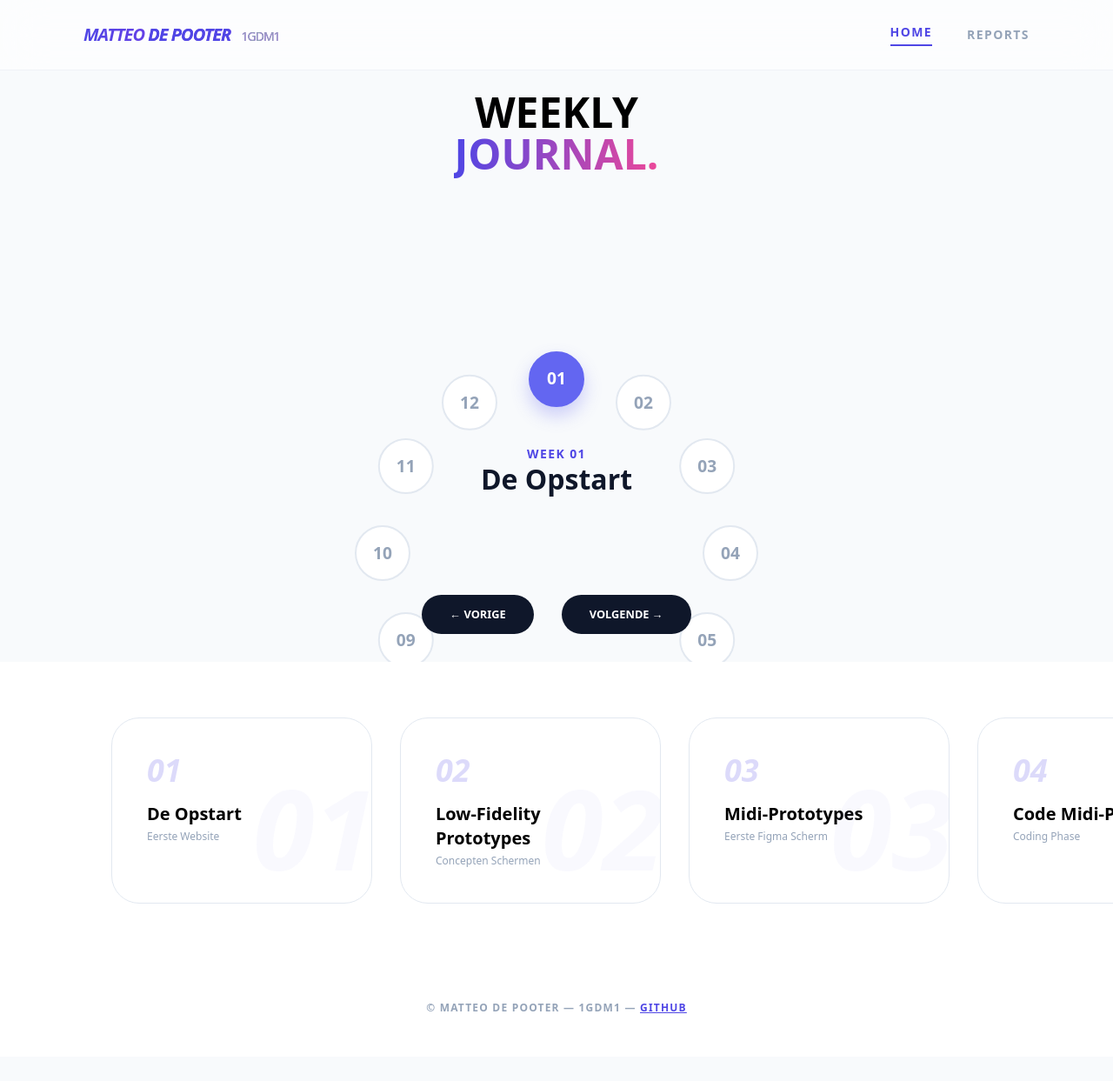
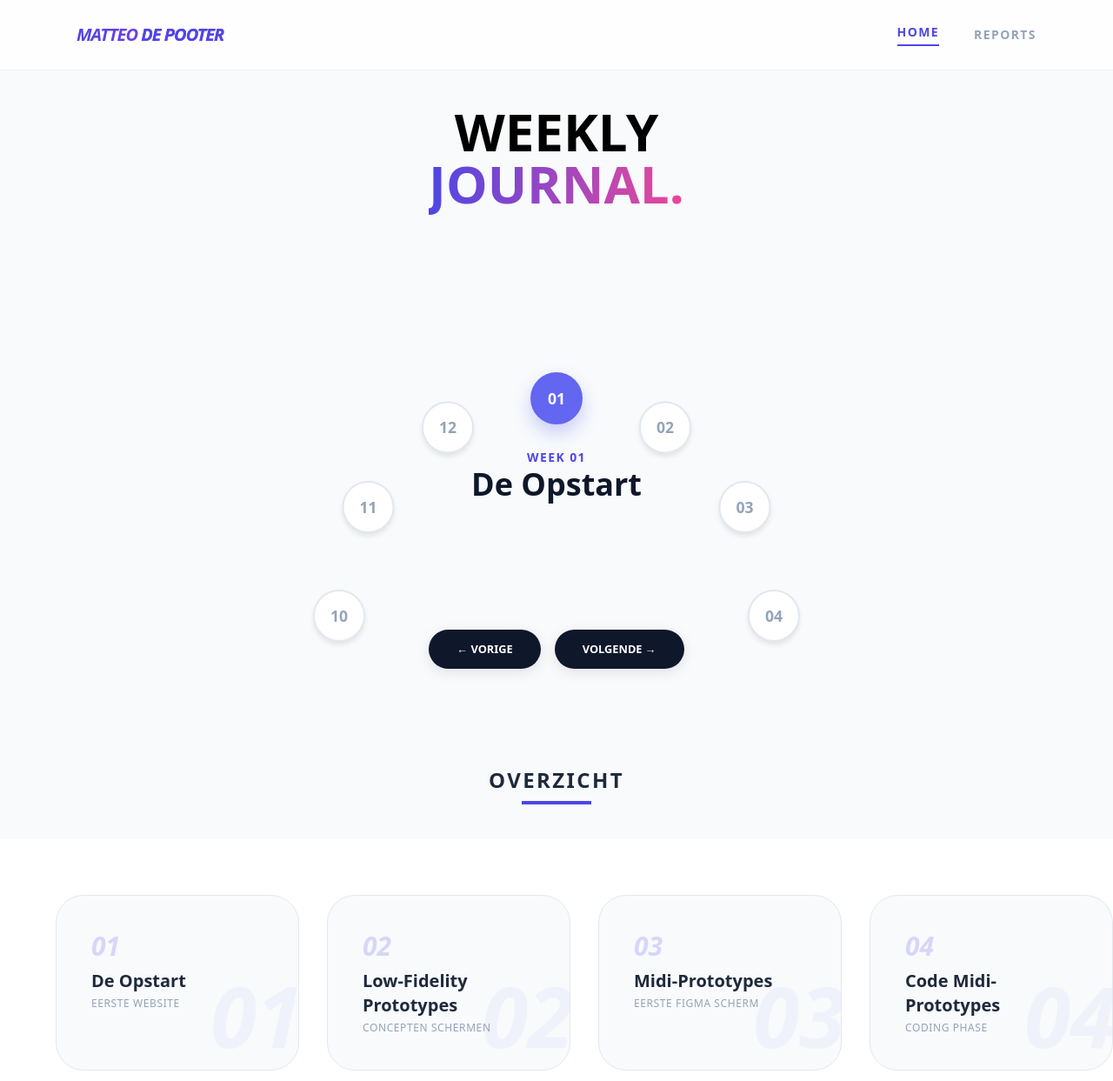
Before and after one commit to MatteoDePooter/Matteo-De-Pooter, a website: page index.html in a window 1280 px wide. Shown: the top 1243 px of the page at 87% size. Before the commit the page ends 1215 px from the top, so only its background shows below. Drawn offline with nearby package versions, Linux system fonts and the light colour scheme.

Commit message:
Update index.html

```diff
--- a/index.html
+++ b/index.html
@@ -7,18 +7,29 @@
   <script src="https://cdn.tailwindcss.com"></script>
   <style>
     :root {
-      --radius: clamp(160px, 25vh, 280px);
+      /* Standaard straal voor desktop */
+      --radius: 250px;
+    }
+
+    /* Media Queries voor verschillende schermgroottes */
+    @media (max-width: 768px) {
+      :root { --radius: 180px; }
+      #info-title { font-size: 1.5rem; }
+    }
+
+    @media (max-width: 480px) {
+      :root { --radius: 140px; }
+      .nav-btn { padding: 0.6rem 1.2rem; font-size: 0.7rem; }
     }
 
     html, body {
-      height: auto; /* Aangepast voor scrollen */
       margin: 0;
       padding: 0;
       overflow-x: hidden;
       background-color: #f8fafc;
+      scroll-behavior: smooth;
     }
 
-    /* Navigatie altijd zichtbaar maken */
     nav {
       position: sticky !important;
       top: 0;
@@ -30,27 +41,29 @@
     }
 
     .hero-fold {
-      height: 85vh;
+      min-height: 90vh;
       display: flex;
       flex-direction: column;
       position: relative;
       overflow: hidden;
+      padding-bottom: 2rem;
     }
 
     #wheel-container {
       position: relative;
       width: 100%;
+      height: 400px; /* Vaste hoogte voor stabiliteit */
       flex-grow: 1;
       display: flex;
       align-items: center;
       justify-content: center;
       cursor: grab;
-      touch-action: none;
+      touch-action: none; /* Voorkomt scrollen tijdens draaien */
     }
 
     #wheel {
       position: absolute;
-      top: 90%;
+      top: 100%; /* Zet het middelpunt aan de onderkant van de container */
       width: 0; height: 0;
       transition: transform 0.8s cubic-bezier(0.16, 1, 0.3, 1);
       user-select: none;
@@ -58,30 +71,21 @@
 
     .center-info {
       position: absolute;
-      top: 70%;
+      top: 65%;
       transform: translateY(-50%);
       text-align: center;
-      z-index: 10; /* Lager dan de klikbare items */
-      width: 80%;
-      max-width: 250px;
-      pointer-events: none; /* Klikken gaat door de tekst naar het wiel */
-    }
-
-    #info-title {
-      font-size: clamp(1.5rem, 4vw, 2rem);
-      font-weight: 800;
-      line-height: 1.1;
-      word-wrap: break-word;
-      margin: 0 auto;
+      z-index: 10;
+      width: 90%;
+      pointer-events: none;
     }
 
     .week-item {
       position: absolute;
       left: 0; top: 0;
-      width: clamp(50px, 8vh, 70px);
-      height: clamp(50px, 8vh, 70px);
-      margin-left: calc(clamp(50px, 8vh, 70px) / -2);
-      margin-top: calc(clamp(50px, 8vh, 70px) / -2);
+      width: 60px;
+      height: 60px;
+      margin-left: -30px;
+      margin-top: -30px;
       display: flex;
       justify-content: center;
       align-items: center;
@@ -99,32 +103,26 @@
       font-weight: 800;
       color: #94a3b8;
       transition: all 0.4s;
-      font-size: 1.2rem;
+      font-size: 1.1rem;
       cursor: pointer;
-      text-decoration: none; /* Voor de <a> tag */
+      text-decoration: none;
+      box-shadow: 0 4px 6px -1px rgba(0, 0, 0, 0.1);
     }
 
     .week-circle.active {
       border-color: #6366f1;
       background: #6366f1;
       color: white;
-      transform: scale(1.2);
+      transform: scale(1.25);
       box-shadow: 0 10px 20px rgba(99, 102, 241, 0.3);
     }
 
     #vorigevolgende {
       display: flex;
       justify-content: center;
-      gap: 2rem;
-      padding-bottom: 2em;
+      gap: 1rem;
+      margin-top: 1rem;
       z-index: 60;
-      position: sticky;
-    }
-
-     .report-card:hover {
-      transform: translateY(-12px);
-      border-color: #6366f1;
-      box-shadow: 0 25px 50px -12px rgba(99, 102, 241, 0.15);
     }
 
     .nav-btn {
@@ -135,37 +133,46 @@
       font-weight: 700;
       font-size: 0.8rem;
       transition: 0.3s;
+      box-shadow: 0 4px 15px rgba(0,0,0,0.1);
     }
+
+    .nav-btn:active { transform: scale(0.95); }
 
     #cardGrid {
       display: flex;
       gap: 2rem;
-      padding: 4rem 10vw;
+      padding: 4rem 5vw;
       overflow-x: auto;
       scroll-snap-type: x mandatory;
       scrollbar-width: none;
+      background-color: white;
     }
     #cardGrid::-webkit-scrollbar { display: none; }
 
     .report-card {
-      min-width: 300px;
+      min-width: 280px;
       scroll-snap-align: center;
-      background: white;
+      background: #f8fafc;
       border-radius: 2rem;
       padding: 2.5rem;
       position: relative;
       overflow: hidden;
       border: 1px solid #e2e8f0;
       text-decoration: none;
-      color: inherit;
+      transition: 0.4s;
+    }
+
+    .report-card:hover {
+      transform: translateY(-10px);
+      border-color: #6366f1;
     }
 
     .bg-number-card {
       position: absolute;
       right: -5px; bottom: -10px;
-      font-size: 8rem;
+      font-size: 6rem;
       font-weight: 900;
-      color: rgba(99, 102, 241, 0.04);
+      color: rgba(99, 102, 241, 0.05);
       z-index: 0;
       font-style: italic;
     }
@@ -174,14 +181,14 @@
 
 <body>
 
-    <nav class="sticky top-0 z-[100] bg-white/60 backdrop-blur-xl border-b border-slate-200/50">
-      <div class="max-w-6xl mx-auto px-6 md:px-8 h-20 flex items-center justify-between">
+    <nav>
+      <div class="max-w-6xl mx-auto px-6 h-20 flex items-center justify-between">
         <a href="index.html" class="flex items-center">
-          <span class="text-lg md:text-xl font-black tracking-tighter bg-gradient-to-r from-indigo-600    to-purple-600 bg-clip-text text-transparent italic">
-            MATTEO <span class="text-indigo-600">DE POOTER</span> <span class="text-slate-400     font-light ml-2 not-italic text-xs md:text-sm">1GDM1</span>
+          <span class="text-lg md:text-xl font-black tracking-tighter bg-gradient-to-r from-indigo-600 to-purple-600 bg-clip-text text-transparent italic">
+            MATTEO <span class="text-indigo-600">DE POOTER</span>
           </span>
         </a>
-        <div class="flex items-center gap-6 md:gap-10 text-[10px] md:text-sm font-bold tracking-widest    uppercase">
+        <div class="flex items-center gap-4 md:gap-10 text-[10px] md:text-sm font-bold tracking-widest uppercase">
           <a href="index.html" class="text-indigo-600 border-b-2 border-indigo-600 pb-1">Home</a>
           <a href="reports.html" class="text-slate-400 hover:text-indigo-600 transition">Reports</a>
         </div>
@@ -189,16 +196,16 @@
     </nav>
 
   <div class="hero-fold">
-    <header class="pt-6 text-center shrink-0">
-      <h1 class="text-4xl md:text-5xl font-black uppercase leading-tight">
+    <header class="pt-10 text-center shrink-0">
+      <h1 class="text-4xl md:text-6xl font-black uppercase leading-tight">
         Weekly<br><span class="bg-gradient-to-r from-indigo-600 to-pink-500 bg-clip-text text-transparent">Journal.</span>
       </h1>
     </header>
 
     <div id="wheel-container">
       <div class="center-info">
-        <span id="info-desc" class="text-indigo-600 font-black tracking-widest text-sm uppercase">Week 01</span>
-        <h3 id="info-title" class="text-3xl font-black text-slate-900">De Opstart</h3>
+        <span id="info-desc" class="text-indigo-600 font-black tracking-widest text-xs md:text-sm uppercase">Week 01</span>
+        <h3 id="info-title" class="text-2xl md:text-4xl font-black text-slate-900 px-4">De Opstart</h3>
       </div>
       <div id="wheel"></div>
     </div>
@@ -209,9 +216,17 @@
     </div>
   </div>
 
-  <section class="bg-white">
+  <section class="py-20">
+    <div class="text-center mb-10">
+      <h2 class="text-2xl font-black text-slate-800 uppercase tracking-widest">Overzicht</h2>
+      <div class="h-1 w-20 bg-indigo-600 mx-auto mt-2"></div>
+    </div>
     <div id="cardGrid"></div>
   </section>
+
+  <footer class="py-12 text-center text-slate-400 text-[10px] font-bold uppercase tracking-widest border-t border-slate-100">
+    <p>© Matteo De Pooter — 1GDM1 — <a target="_blank" href="https://github.com/MatteoDePooter/Matteo-De-Pooter" class="text-indigo-600 underline">GitHub</a></p>
+  </footer>
 
   <script>
     const reports = [
@@ -233,7 +248,6 @@
     const cardGrid = document.getElementById('cardGrid');
 
     reports.forEach((r, i) => {
-      // Wiel items veranderd naar <a> tags om klikbaar te maken
       wheel.innerHTML += `
         <div class="week-item" style="transform: rotate(${i * 30}deg) translateY(calc(-1 * var(--radius)))">
           <a href="${r.l}" class="week-circle ${i===0?'active':''}" data-index="${i}">${r.w}</a>
@@ -242,9 +256,9 @@
       cardGrid.innerHTML += `
         <a href="${r.l}" class="report-card group">
           <div class="bg-number-card">${r.w}</div>
-          <span class="text-4xl font-black text-indigo-600/20 italic">${r.w}</span>
-          <h3 class="text-xl font-bold mt-4">${r.t}</h3>
-          <p class="text-slate-400 text-xs mt-1">${r.d}</p>
+          <span class="text-3xl font-black text-indigo-600/20 italic">${r.w}</span>
+          <h3 class="text-xl font-bold mt-2 text-slate-800">${r.t}</h3>
+          <p class="text-slate-400 text-xs mt-1 uppercase tracking-wider">${r.d}</p>
         </a>`;
     });
 
@@ -269,36 +283,49 @@
           document.getElementById('info-desc').innerText = "WEEK " + reports[activeIndex].w;
 
           const cards = document.querySelectorAll('.report-card');
-          cardGrid.scrollTo({ left: cards[activeIndex].offsetLeft - 100, behavior: 'smooth' });
+          cardGrid.scrollTo({ left: cards[activeIndex].offsetLeft - (window.innerWidth / 4), behavior: 'smooth' });
         }
       });
     }
 
-    // Dragging logica
-    let isDragging = false; let startX = 0;
-    const container = document.getElementById('wheel-container');
+    // Drag & Touch Logic
+    let isDragging = false;
+    let startX = 0;
 
-    container.onmousedown = (e) => { isDragging = true; startX = e.pageX; wheel.style.transition = 'none'; };
-    window.onmousemove = (e) => {
+    const handleStart = (x) => {
+      isDragging = true;
+      startX = x;
+      wheel.style.transition = 'none';
+    };
+
+    const handleMove = (x) => {
       if (!isDragging) return;
-      const move = (e.pageX - startX) * 0.4;
+      const move = (x - startX) * 0.3;
       wheel.style.transform = `rotate(${currentRotation + move}deg)`;
       circles.forEach((c, i) => c.style.transform = `rotate(${- (i * 30) - (currentRotation + move)}deg)`);
     };
-    window.onmouseup = (e) => {
+
+    const handleEnd = (x) => {
       if (!isDragging) return;
       isDragging = false;
       wheel.style.transition = 'transform 0.8s cubic-bezier(0.16, 1, 0.3, 1)';
-      currentRotation = Math.round((currentRotation + (e.pageX - startX) * 0.4) / 30) * 30;
+      currentRotation = Math.round((currentRotation + (x - startX) * 0.3) / 30) * 30;
       rotateTo(currentRotation);
     };
+
+    // Mouse Events
+    container = document.getElementById('wheel-container');
+    container.onmousedown = (e) => handleStart(e.pageX);
+    window.onmousemove = (e) => handleMove(e.pageX);
+    window.onmouseup = (e) => handleEnd(e.pageX);
+
+    // Touch Events (Mobile)
+    container.ontouchstart = (e) => handleStart(e.touches[0].pageX);
+    container.ontouchmove = (e) => handleMove(e.touches[0].pageX);
+    container.ontouchend = (e) => handleEnd(e.changedTouches[0].pageX);
 
     rotateTo(0);
   </script>
 
-  <footer class="py-12 text-center text-slate-400 text-xs font-bold uppercase tracking-widest bg-white">
-    <p>© Matteo De Pooter — 1GDM1 — <a target="_blank" href="https://github.com/MatteoDePooter/Matteo-De-Pooter" class="text-indigo-600 underline">GitHub</a></p>
-  </footer>
-
 </body>
 </html>
```
